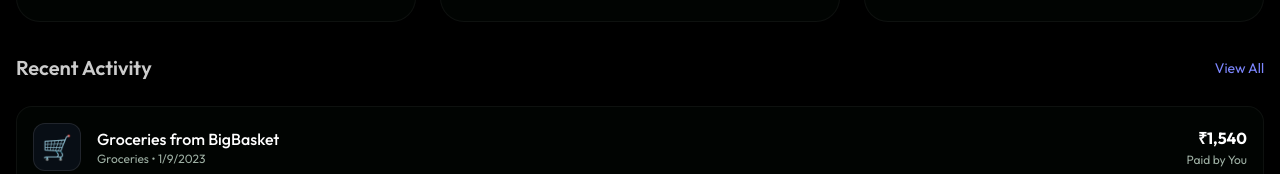
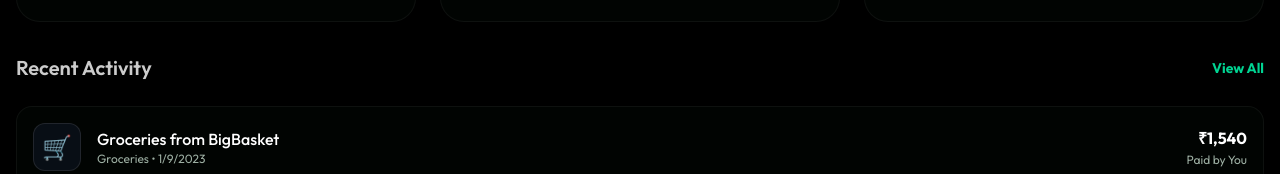
Before and after one commit to developerjulian714/demo-repo, a Next.js app: page / in a window 1280 px wide. Shown: the part 320-494 px from the top of the page. Built offline with nearby package versions, Linux system fonts and the light colour scheme.

Commit message:
feat: link dashboard View All to expenses and fix imports

```diff
--- a/app/page.tsx
+++ b/app/page.tsx
@@ -3,7 +3,8 @@
 import { useAppContext } from '@/contexts/AppContext';
 import { formatCurrency } from '@/lib/utils';
 import { Navbar } from '@/components/layout/Navbar';
-import { ArrowUpRight, TrendingUp, Wallet, CreditCard } from 'lucide-react';
+import { TrendingUp, Wallet, CreditCard } from 'lucide-react';
+import Link from 'next/link';
 
 export default function Home() {
   const { expenses, budgets, currentUser } = useAppContext();
@@ -64,7 +65,9 @@ export default function Home() {
         <section>
           <div className="flex items-center justify-between mb-6">
             <h2 className="text-xl font-semibold text-white/80">Recent Activity</h2>
-            <button className="text-sm text-indigo-400 hover:text-indigo-300 transition-colors">View All</button>
+            <Link href="/expenses" className="text-sm text-emerald-400 hover:text-emerald-300 transition-colors font-bold">
+              View All
+            </Link>
           </div>
 
           <div className="space-y-4">
```
